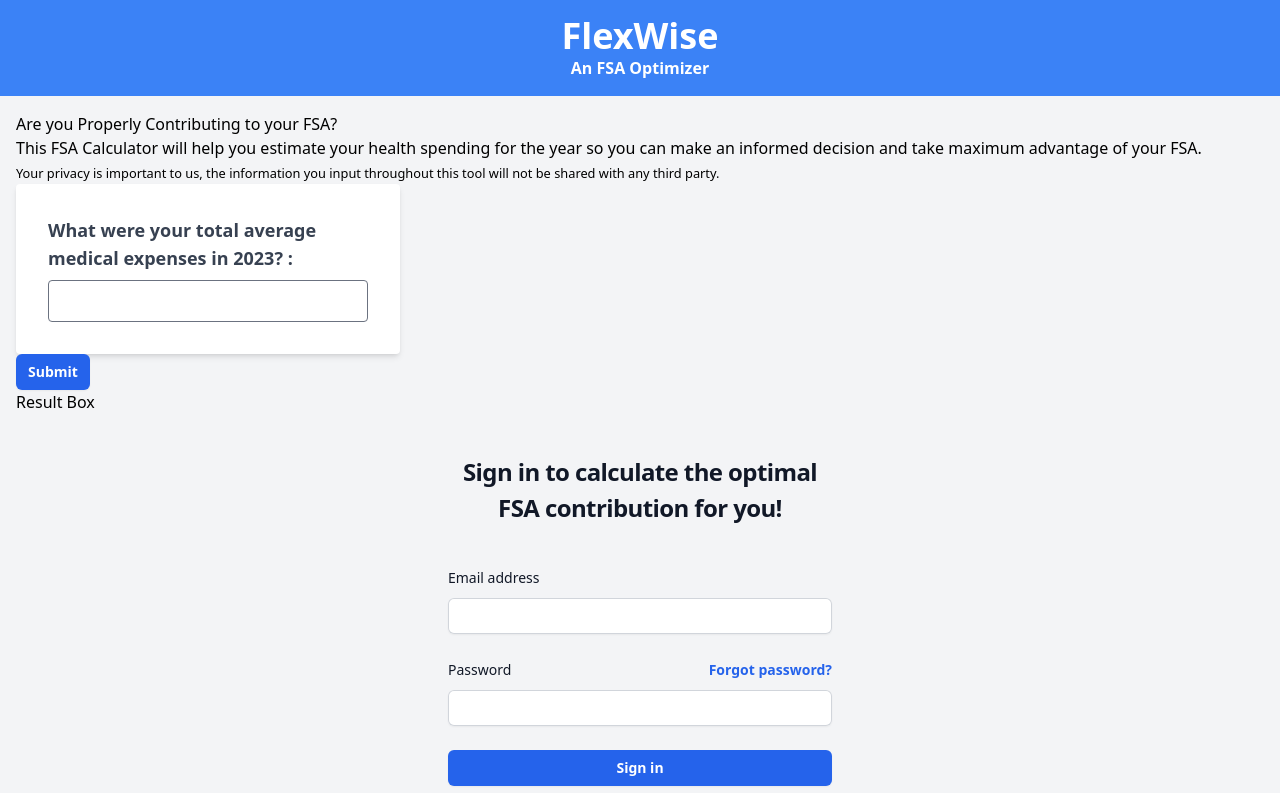
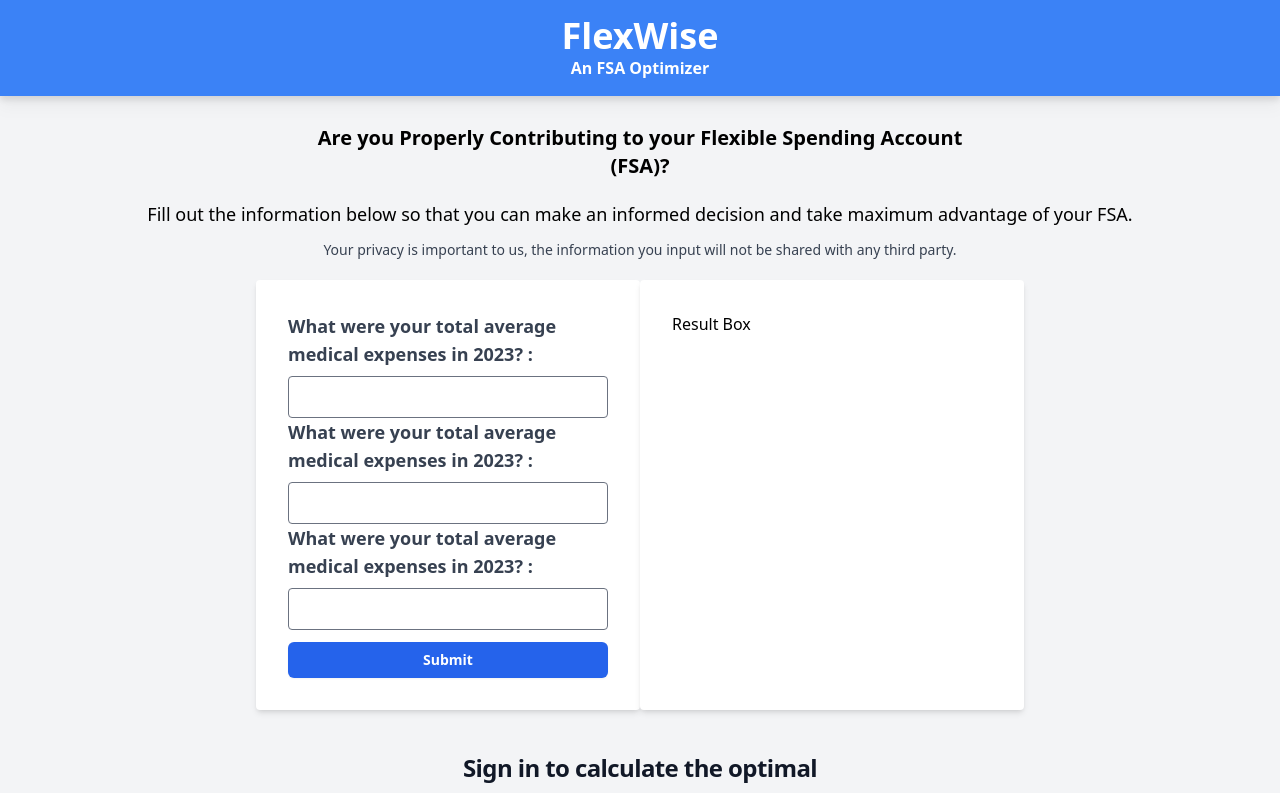
Before and after one commit to StabRabbitz/FSA, a React app: page / in a window 1280 px wide. Shown: the top 793 px of the page. Built offline with nearby package versions, Linux system fonts and the light colour scheme.

Commit message:
clean up simple form sheet

```diff
--- a/src/App.js
+++ b/src/App.js
@@ -8,7 +8,7 @@ const App = () => {
     //     <Route path="/" element={<Home />} />
     //   </Routes>
     <>
-        <header className="bg-blue-500 p-4">
+        <header className="bg-blue-500 p-4 drop-shadow-lg">
         <h1 className="text-4xl text-white text-center font-extrabold">FlexWise</h1>
             <p className="text-1xl text-white text-center font-bold"> An FSA Optimizer</p>
         </header>
--- a/src/components/FormSimple.js
+++ b/src/components/FormSimple.js
@@ -2,34 +2,79 @@ import React, { useEffect, useState } from 'react';
 import { Link } from 'react-router-dom';
 
 const FormSimple = () => {
-  const [expense23, setExpense23] = useState('');
-  const [expense22, setExpense22] = useState('');
-  const [expense21, setExpense21] = useState('');
+  const [form, setForm] = useState({
+    expense23: '',
+    expense22: '',
+    expense21: '',
+  });
+
+  const handleChange = (e) => {
+    setForm({
+      ...form,
+      [e.target.name] : e.target.value,
+    });
+  };
 
   const handleSubmit = () => {
-    // Save data provided by user into a body called data
-    // Send a POST request to server with body
-  };
+    const data = {
+      expense23,
+      expense22,
+      expense21,
+    };
+    fetch('http://localhost:3000/workouts/', {
+        method: 'POST',
+        body: JSON.stringify(data),
+        headers: {
+            'Content-Type': 'application/json',
+        },
+    })
+        .then((res) => res.json())
+        .then(expenses => {
+            console.log(expenses)
+        })
+        .catch((err) => {
+            console.log(err);
+        });
+  }
+
   return (
-    // <div>FormSimple</div>
     <div>
-      <div className="bg-white p-8 rounded shadow-md w-full sm:w-96">
+      <form className="bg-white p-8 rounded shadow-md w-full sm:w-96">
         <label className="text-lg font-semibold text-gray-700">
           What were your total average medical expenses in 2023? :
         </label>
         <input
           type="text"
           className="w-full border rounded p-2 mt-2 focus:outline-none focus:border-blue-500"
-          value={expense23}
-          onChange={(e) => setExpense23(e.target.value)}
+          name="expense23"
+          onChange={handleChange}
         />
-      </div>
+        <label className="text-lg font-semibold text-gray-700">
+          What were your total average medical expenses in 2023? :
+        </label>
+        <input
+          type="text"
+          className="w-full border rounded p-2 mt-2 focus:outline-none focus:border-blue-500"
+          name="expense22"
+          onChange={handleChange}
+        />
+        <label className="text-lg font-semibold text-gray-700">
+          What were your total average medical expenses in 2023? :
+        </label>
+        <input
+          type="text"
+          className="w-full border rounded p-2 mt-2 mb-3 focus:outline-none focus:border-blue-500"
+          name="expense21"
+          onChange={handleChange}
+        />
       <button
         type="submit"
-        className="flex w-max justify-center rounded-md bg-blue-600 px-3 py-1.5 text-sm font-semibold leading-6 text-white shadow-sm hover:bg-blue-500 focus-visible:outline focus-visible:outline-2 focus-visible:outline-offset-2 focus-visible:outline-blue-600"
+        className="flex w-full justify-center rounded-md bg-blue-600 px-3 py-1.5 text-sm font-semibold leading-6 text-white shadow-sm hover:bg-blue-500 focus-visible:outline focus-visible:outline-2 focus-visible:outline-offset-2 focus-visible:outline-blue-600"
+        onClick={handleSubmit}
       >
         Submit
       </button>
+      </form>
     </div>
   );
 };
--- a/src/components/Home.js
+++ b/src/components/Home.js
@@ -7,27 +7,30 @@ import MiscInfo from './MiscInfo';
 import SignIn from './SignIn';
 
 const Home = () => {
+
+
   return (
+
     <div>
-      <h2>Are you Properly Contributing to your FSA?</h2>
-      <p>
-        {' '}
-        This FSA Calculator will help you estimate your health spending for the
-        year so you can make an informed decision and take maximum advantage of
-        your FSA.{' '}
-      </p>
-      <small>
-        Your privacy is important to us, the information you input throughout
-        this tool will not be shared with any third party.
-      </small>
+      <div className=''>
+          <h2 className='max-w-2xl mx-auto text-center mt-3 mb-5 text-xl font-semibold'>Are you Properly Contributing to your Flexible Spending Account (FSA)?</h2>
+          <p className=' mx-auto text-center text-lg mb-3'>
+            Fill out the information below so that you can make an informed decision and take maximum advantage of
+            your FSA.
+          </p>
+          <p className='mx-auto text-center text-sm text-gray-700 mb-5'>
+            Your privacy is important to us, the information you input will not be shared with any third party.
+          </p>
+      </div>
 
-      <div>
+      <div className='flex justify-center'>
         <FormSimple />
         <ResultBox />
       </div>
 
       <SignIn />
       <MiscInfo />
+
     </div>
   );
 };
--- a/src/components/ResultBox.js
+++ b/src/components/ResultBox.js
@@ -4,7 +4,9 @@ import { Link } from 'react-router-dom';
 const ResultBox = () => {
 
 return (
-    <div>Result Box</div>
+    <div className="bg-white p-8 rounded shadow-md w-full sm:w-96">
+        <div>Result Box</div>
+    </div>
 )
 }
 
```
Also changed, not shown: 1 other file (tests, documents, lock files or other folders).
